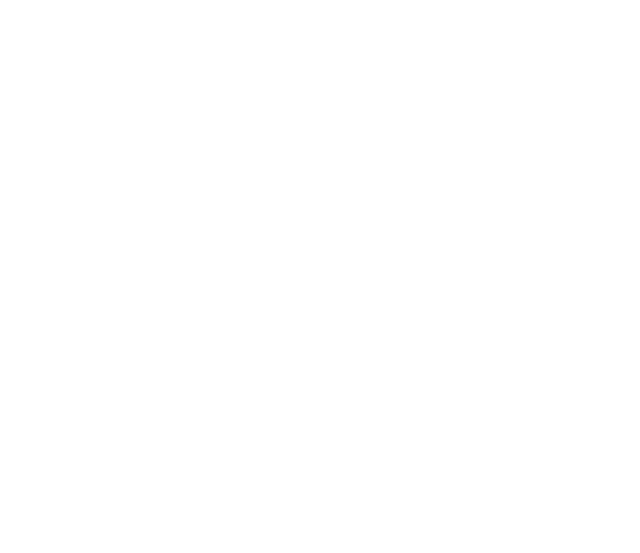
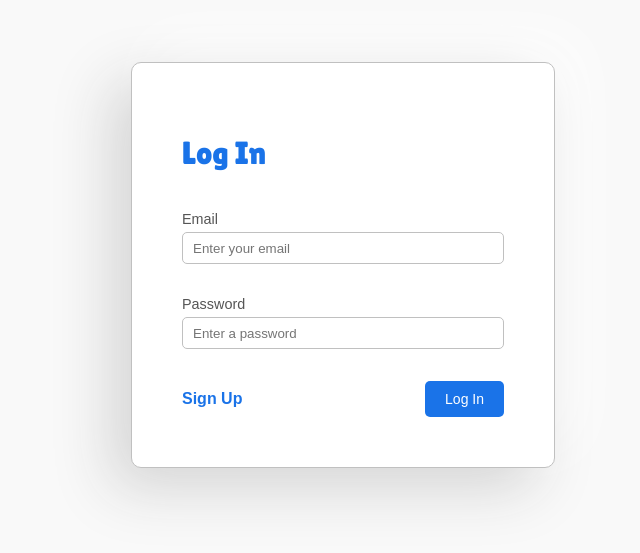
Before and after one commit to MrAmgS/Sign-up-form, a React (Create React App) app: page /login in a window 1280 px wide. Shown: the part 143-696 px from the top of the page, without its empty margins (297-937 px from the left). Built offline with nearby package versions, Linux system fonts and the light colour scheme.

Commit message:
Log In form completed and  toastify added to it

```diff
--- a/src/Components/Login.js
+++ b/src/Components/Login.js
@@ -1,11 +1,100 @@
-import React from 'react';
+import React, { useState, useEffect } from "react";
+import { Link } from "react-router-dom";
+
+//helper functions
+import validate from "./validate";
+
+//Toastify
+import { ToastContainer } from "react-toastify";
+import "react-toastify/dist/ReactToastify.css";
+import { notify } from "./toast";
+
+//styles
+import styles from "./SignUp.module.css";
 
 const Login = () => {
-    return (
-        <div>
+  const [data, setData] = useState({
+    email: "",
+    password: "",
+  });
 
+  const [errors, setErrors] = useState({});
+  const [touched, setTouched] = useState({});
+
+  useEffect(() => {
+    setErrors(validate(data, "login"));
+  }, [data, touched]);
+
+  const changeHandler = (event) => {
+      setData({ ...data, [event.target.name]: event.target.value });
+  };
+
+  const focusHandler = (event) => {
+    setTouched({ ...touched, [event.target.name]: true });
+  };
+
+  const submitHandler = (event) => {
+    event.preventDefault();
+    if (!Object.keys(errors).length) {
+      notify("Loged In Successfully", "success");
+    } else {
+      notify("Invalid Username or Wrong Password", "warning");
+      setTouched({
+        email: true,
+        password: true,
+      });
+    }
+  };
+
+  return (
+    <div className={styles.container}>
+      <form className={styles.formContainer} onSubmit={submitHandler}>
+        <h1 className={styles.header}>Log In</h1>
+        <div className={styles.formField}>
+          <label>Email</label>
+          <input
+            className={
+              errors.email && touched.email
+                ? styles.uncompleted
+                : styles.formInput
+            }
+            type="text"
+            placeholder="Enter your email"
+            name="email"
+            value={data.email}
+            onChange={changeHandler}
+            onFocus={focusHandler}
+          />
+          {errors.email && touched.email && <span>{errors.email}</span>}
         </div>
-    );
+        <div className={styles.formField}>
+          <label>Password</label>
+          <input
+            className={
+              errors.password && touched.password
+                ? styles.uncompleted
+                : styles.formInput
+            }
+            type="password"
+            placeholder="Enter a password"
+            name="password"
+            value={data.password}
+            onChange={changeHandler}
+            onFocus={focusHandler}
+          />
+          {errors.password && touched.password && (
+            <span>{errors.password}</span>
+          )}
+        </div>
+
+        <div className={styles.formButtons}>
+          <Link to="/signup">Sign Up</Link>
+          <button type="submit">Log In</button>
+        </div>
+      </form>
+      <ToastContainer />
+    </div>
+  );
 };
 
 export default Login;
--- a/src/Components/toast.js
+++ b/src/Components/toast.js
@@ -6,5 +6,7 @@
         toast.success(text)
     } else if (type === "error"){
         toast.error(text)
+    } else if (type === "warning"){
+        toast.warning(text)
     }
 } ;
```
